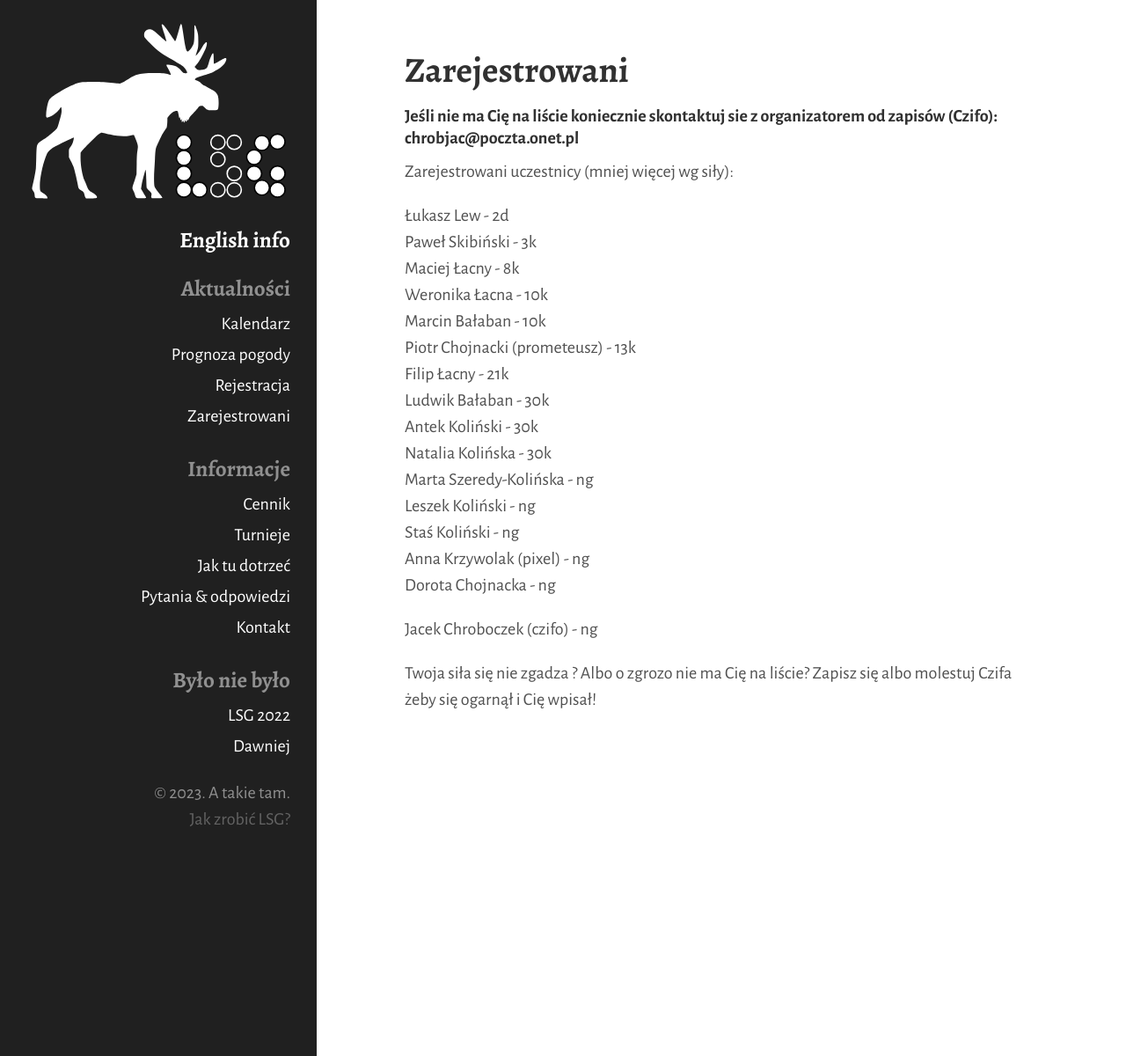
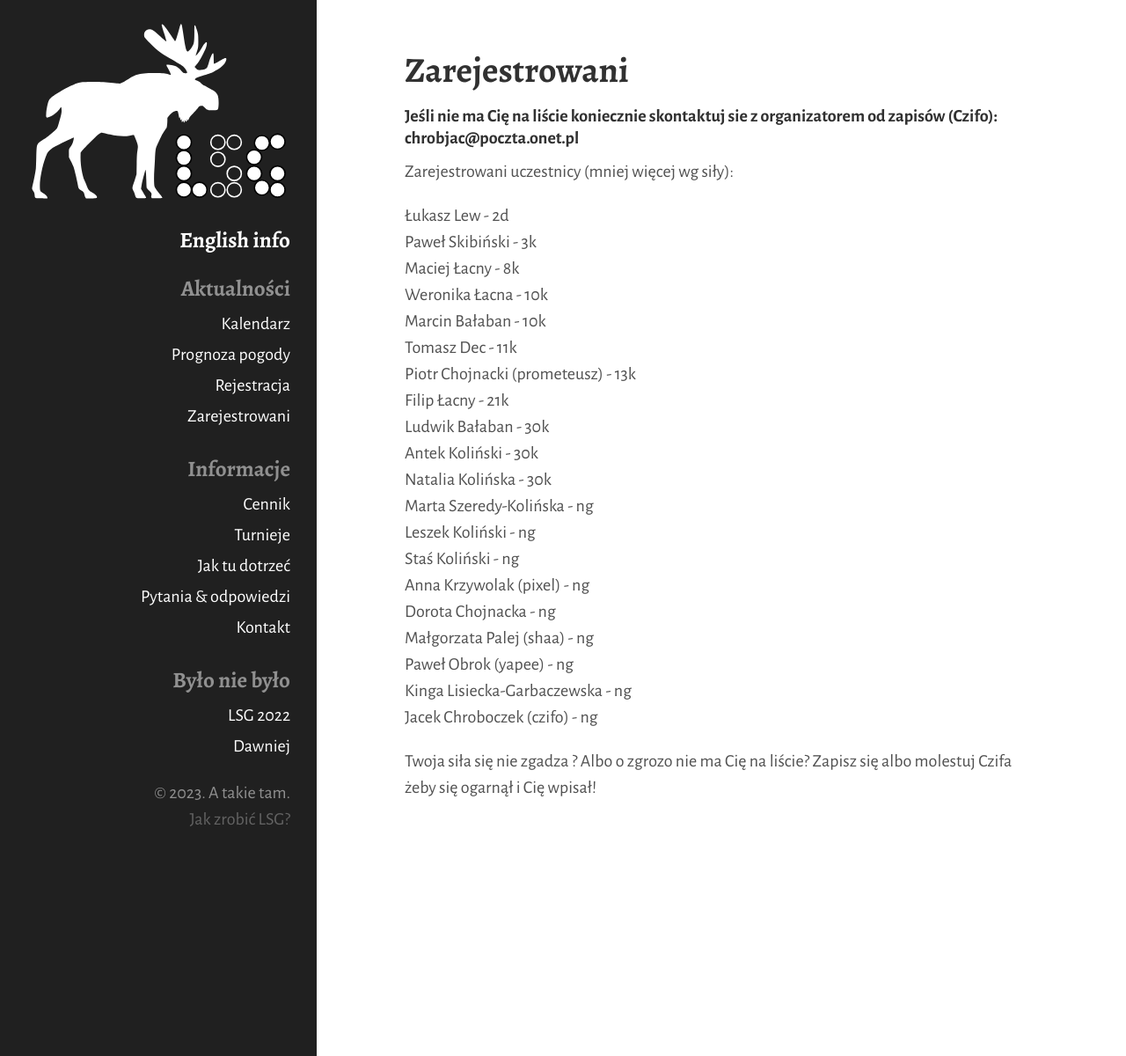
Before and after one commit to tasuki/lsg, a Jekyll site: the page built from zarejestrowani.md, in a window 1280 px wide. Shown: the whole page at 88% size. Built offline with Jekyll 4.4.1, drawn with Linux system fonts in a browser that asks for light colours.

Commit message:
Update zarejestrowani.md

```diff
--- a/zarejestrowani.md
+++ b/zarejestrowani.md
@@ -16,6 +16,7 @@ Paweł Skibiński - 3k <br>
 Maciej Łacny - 8k <br>
 Weronika Łacna - 10k <br>
 Marcin Bałaban - 10k <br>
+Tomasz Dec - 11k <br>
 Piotr Chojnacki (prometeusz) - 13k <br>
 Filip Łacny - 21k <br>
 Ludwik Bałaban - 30k <br>
@@ -26,7 +27,9 @@ Leszek Koliński - ng <br>
 Staś Koliński - ng <br>
 Anna Krzywolak (pixel) - ng <br>
 Dorota Chojnacka - ng <br>
-
+Małgorzata Palej (shaa) - ng <br>
+Paweł Obrok (yapee) - ng <br>
+Kinga Lisiecka-Garbaczewska - ng <br>
 Jacek Chroboczek (czifo) - ng <br>
 
 
```
